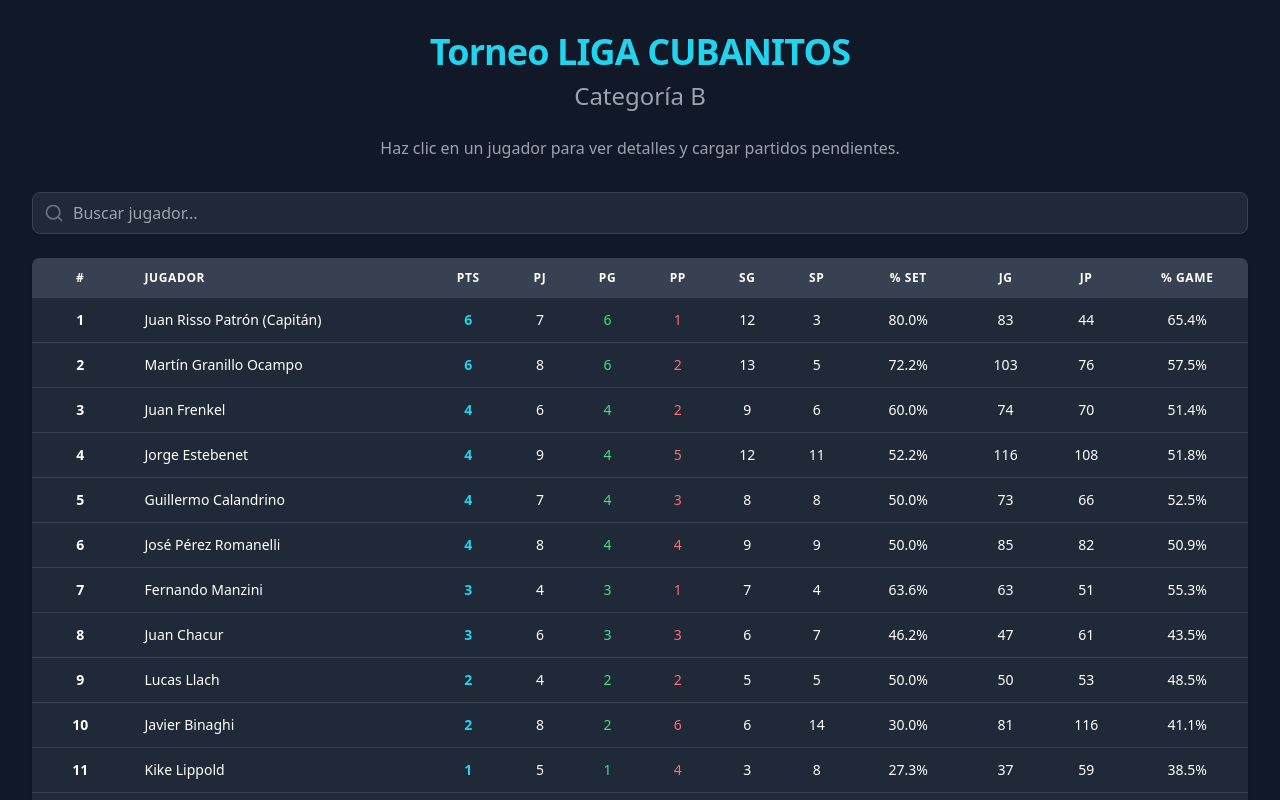
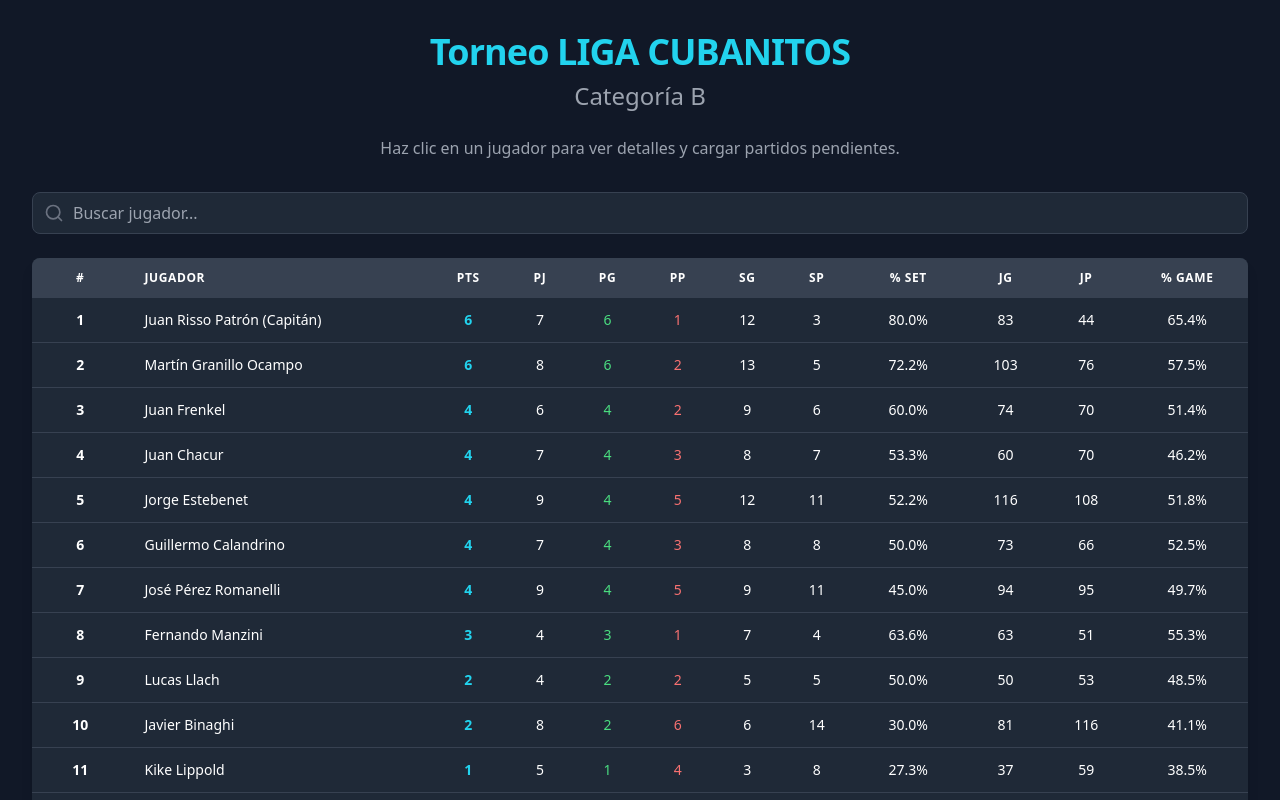
Before and after one commit to juanenla/torneo-tenis-app, a React (Vite) app: page / in a window 1280 px wide. Shown: the top 800 px of the page. Built offline with nearby package versions, Linux system fonts and the light colour scheme.

Commit message:
sin celus y con agregado de match 42

```diff
--- a/src/data.js
+++ b/src/data.js
@@ -1,22 +1,22 @@
 export const initialPlayers = [
-  { id: 1, name: 'Andres Ospitaletche', phone: '1127922371', isActive: true },
-  { id: 2, name: 'Antonio Cuence', phone: '1158090551', isActive: false },
-  { id: 3, name: 'Carlos Guendulain', phone: '1153396039', isActive: false },
-  { id: 4, name: 'Fernando Manzini', phone: '1165967337', isActive: true },
-  { id: 5, name: 'Guillermo Calandrino', phone: '1153172709', isActive: true },
-  { id: 6, name: 'Guillermo Mackintosh', phone: '1144012971', isActive: false },
-  { id: 7, name: 'Guillermo Paredes Castro', phone: '1144138291', isActive: false },
-  { id: 8, name: 'Gustavo Guadagni', phone: '1141576415', isActive: false },
-  { id: 9, name: 'Javier Binaghi', phone: '1158936409', isActive: true },
-  { id: 10, name: 'Jorge Estebenet', phone: '1144177535', isActive: true },
-  { id: 11, name: 'Jorge Hiriart', phone: '1144019070', isActive: false },
-  { id: 12, name: 'José Pérez Romanelli', phone: '1154641101', isActive: true },
-  { id: 13, name: 'Juan Chacur', phone: '1150132649', isActive: true },
-  { id: 14, name: 'Juan Frenkel', phone: '1161111387', isActive: true },
-  { id: 15, name: 'Juan Risso Patrón (Capitán)', phone: '1162855826', isActive: true },
-  { id: 16, name: 'Kike Lippold', phone: '1161741245', isActive: true },
-  { id: 17, name: 'Lucas Llach', phone: '1140959096', isActive: true },
-  { id: 18, name: 'Martín Granillo Ocampo', phone: '1158165322', isActive: true },
+  { id: 1, name: 'Andres Ospitaletche', isActive: true },
+  { id: 2, name: 'Antonio Cuence', isActive: false },
+  { id: 3, name: 'Carlos Guendulain', isActive: false },
+  { id: 4, name: 'Fernando Manzini', isActive: true },
+  { id: 5, name: 'Guillermo Calandrino', isActive: true },
+  { id: 6, name: 'Guillermo Mackintosh', isActive: false },
+  { id: 7, name: 'Guillermo Paredes Castro', isActive: false },
+  { id: 8, name: 'Gustavo Guadagni', isActive: false },
+  { id: 9, name: 'Javier Binaghi', isActive: true },
+  { id: 10, name: 'Jorge Estebenet', isActive: true },
+  { id: 11, name: 'Jorge Hiriart', isActive: false },
+  { id: 12, name: 'José Pérez Romanelli', isActive: true },
+  { id: 13, name: 'Juan Chacur', isActive: true },
+  { id: 14, name: 'Juan Frenkel', isActive: true },
+  { id: 15, name: 'Juan Risso Patrón (Capitán)', isActive: true },
+  { id: 16, name: 'Kike Lippold', isActive: true },
+  { id: 17, name: 'Lucas Llach', isActive: true },
+  { id: 18, name: 'Martín Granillo Ocampo', isActive: true },
 ];
 
 export const initialMatches = [
@@ -61,4 +61,5 @@ export const initialMatches = [
   { matchId: 39, player1Id: 18, player2Id: 17, result: "6-4, 6-2" },
   { matchId: 40, player1Id: 14, player2Id: 12, result: "2-6, 3-6" },
   { matchId: 41, player1Id: 10, player2Id: 1, result: "7-5, 6-4" },
-];
+  { matchId: 42, player1Id: 13, player2Id: 12, result: "7-5, 6-4" }
+  ,];
```
Also changed, not shown: 1 other file (tests, documents, lock files or other folders).
